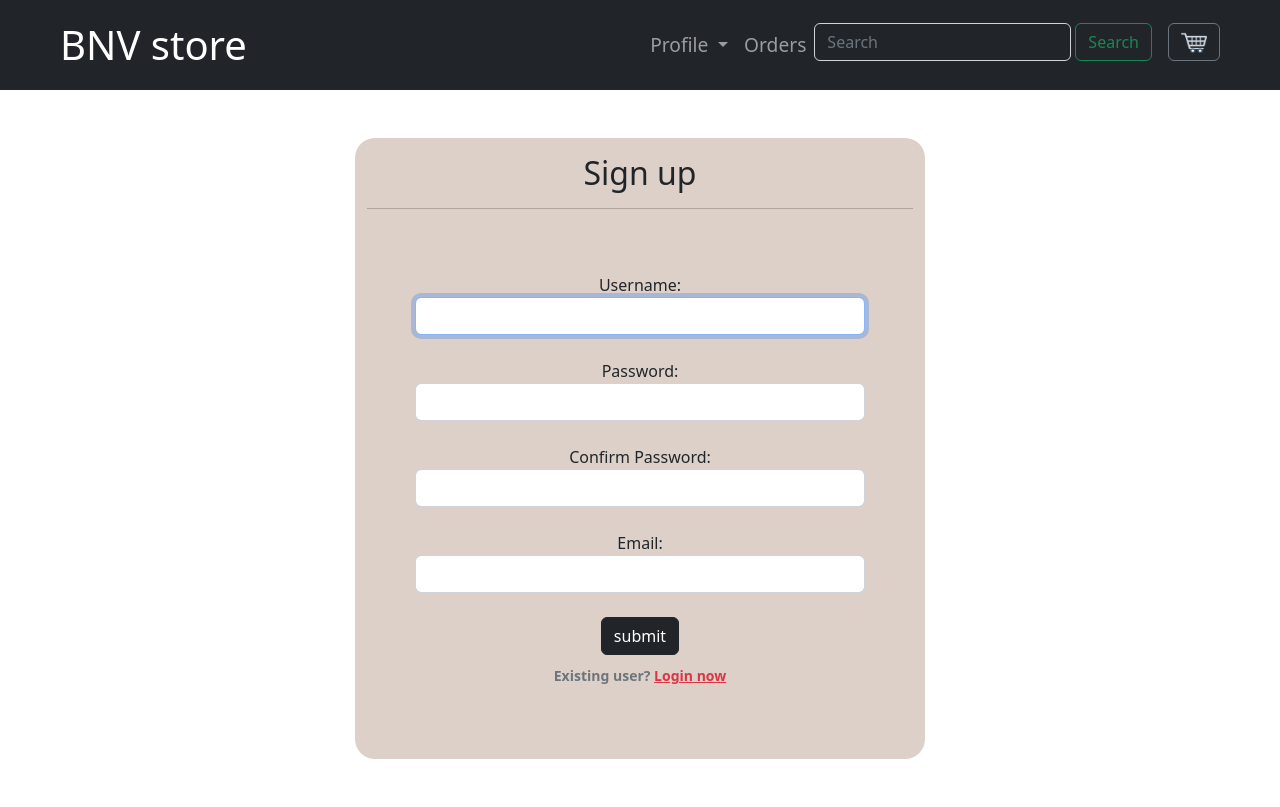
After one commit to abhinavpvjyn/BNV, a Django app: page /Customerreg in a window 1280 px wide. The commit adds this page. Run offline with Django 4.2, Linux system fonts and the light colour scheme.

```diff
--- /dev/null
+++ b/ecom/app/forms.py
@@ -0,0 +1,8 @@
+from django import forms
+from django.contrib.auth.forms import UserCreationForm
+
+class CustomerRegistrationForm(UserCreationForm):
+    username = forms.CharField(widget=forms.TextInput(attrs={'autofocus':'True','class':'form-control'}))
+    email =forms.CharField(widget=forms.EmailInput(attrs={'class':'form-control'}))
+    password1 =forms.CharField(label='Password',widget=forms.PasswordInput(attrs={'class':'form-control'}))
+    password2 =forms.CharField(label='Confirm Password',widget=forms.PasswordInput(attrs={'class':'form-control'}))
--- a/ecom/app/templates/base.html
+++ b/ecom/app/templates/base.html
@@ -33,7 +33,7 @@
                   Profile
                 </a>
                 <ul class="dropdown-menu bg-secondary">
-                  <li><a class="dropdown-item" href="#">Action</a></li>
+                  <li><a class="dropdown-item" href="{% url 'customerregistraion' %}">Sign up</a></li>
                   <li><a class="dropdown-item" href="#">Another action</a></li>
                   <li><hr class="dropdown-divider"></li>
                   <li><a class="dropdown-item" href="#">Something else here</a></li>
--- /dev/null
+++ b/ecom/app/templates/custreg.html
@@ -0,0 +1,346 @@
+{% extends 'base.html' %}
+
+{% load static %}
+{% block title %}User Registration{% endblock %}
+
+{% block content %}
+
+<div class="container text-center">
+    <div class="row my-5 ">
+        <div class="col-sm-6 offset-sm-3 py-3" style="background-color: rgb(221,208,200); border-radius:20px">
+
+            <h2>Sign up</h2>
+            <hr>
+            <form action="" method="post" class=" p-5" novalidate>
+                {% csrf_token %}
+                {% for f in form %}
+                {{f.label_tag}}{{f}} <small class="text-danger">{{f.errors|striptags}}</small><br>
+
+                {% endfor %}
+                <input type="submit" class="btn btn-dark" value="submit">
+                <div class="text-center text-secondary fw-bold my-2">
+                    <small>Existing user? <a href="#" class="text-danger">Login now</a></small>
+                </div>
+
+                {% if form.non_field_errors %}
+                {% for error in form.non_field_errors %}
+                <p class="alert alert-danger my-3">{{errors}}</p>
+                {% endfor %}
+                {% endif%}
+            </form>
+        </div>
+    </div>
+</div>
+<!-- <style>
+    @import url('https://fonts.googleapis.com/css?family=Montserrat:400,800');
+
+    * {
+        box-sizing: border-box;
+    }
+
+    body {
+        background: #f6f5f7;
+        display: flex;
+        justify-content: center;
+        align-items: center;
+        flex-direction: column;
+        font-family: 'Montserrat', sans-serif;
+        height: 100vh;
+        margin: -20px 0 50px;
+    }
+
+    h1 {
+        font-weight: bold;
+        margin: 0;
+    }
+
+    h2 {
+        text-align: center;
+    }
+
+    p {
+        font-size: 14px;
+        font-weight: 100;
+        line-height: 20px;
+        letter-spacing: 0.5px;
+        margin: 20px 0 30px;
+    }
+
+    span {
+        font-size: 12px;
+    }
+
+    a {
+        color: #333;
+        font-size: 14px;
+        text-decoration: none;
+        margin: 15px 0;
+    }
+
+    button {
+        border-radius: 20px;
+        border: 1px solid #FF4B2B;
+        background-color: #FF4B2B;
+        color: #FFFFFF;
+        font-size: 12px;
+        font-weight: bold;
+        padding: 12px 45px;
+        letter-spacing: 1px;
+        text-transform: uppercase;
+        transition: transform 80ms ease-in;
+    }
+
+    button:active {
+        transform: scale(0.95);
+    }
+
+    button:focus {
+        outline: none;
+    }
+
+    button.ghost {
+        background-color: transparent;
+        border-color: #FFFFFF;
+    }
+
+    form {
+        background-color: #FFFFFF;
+        display: flex;
+        align-items: center;
+        justify-content: center;
+        flex-direction: column;
+        padding: 0 50px;
+        height: 100%;
+        text-align: center;
+    }
+
+    input {
+        background-color: #eee;
+        border: none;
+        padding: 12px 15px;
+        margin: 8px 0;
+        width: 100%;
+    }
+
+    .container {
+        background-color: #fff;
+        border-radius: 10px;
+          box-shadow: 0 14px 28px rgba(0,0,0,0.25),
+                0 10px 10px rgba(0,0,0,0.22);
+        position: relative;
+        overflow: hidden;
+        width: 768px;
+        max-width: 100%;
+        min-height: 480px;
+    }
+
+    .form-container {
+        position: absolute;
+        top: 0;
+        height: 100%;
+        transition: all 0.6s ease-in-out;
+    }
+
+    .sign-in-container {
+        left: 0;
+        width: 50%;
+        z-index: 2;
+    }
+
+    .container.right-panel-active .sign-in-container {
+        transform: translateX(100%);
+    }
+
+    .sign-up-container {
+        left: 0;
+        width: 50%;
+        opacity: 0;
+        z-index: 1;
+    }
+
+    .container.right-panel-active .sign-up-container {
+        transform: translateX(100%);
+        opacity: 1;
+        z-index: 5;
+        animation: show 0.6s;
+    }
+
+    @keyframes show {
+        0%, 49.99% {
+            opacity: 0;
+            z-index: 1;
+        }
+
+        50%, 100% {
+            opacity: 1;
+            z-index: 5;
+        }
+    }
+
+    .overlay-container {
+        position: absolute;
+        top: 0;
+        left: 50%;
+        width: 50%;
+        height: 100%;
+        overflow: hidden;
+        transition: transform 0.6s ease-in-out;
+        z-index: 100;
+    }
+
+    .container.right-panel-active .overlay-container{
+        transform: translateX(-100%);
+    }
+
+    .overlay {
+        background: #FF416C;
+        background: -webkit-linear-gradient(to right, #FF4B2B, #FF416C);
+        background: linear-gradient(to right, #FF4B2B, #FF416C);
+        background-repeat: no-repeat;
+        background-size: cover;
+        background-position: 0 0;
+        color: #FFFFFF;
+        position: relative;
+        left: -100%;
+        height: 100%;
+        width: 200%;
+          transform: translateX(0);
+        transition: transform 0.6s ease-in-out;
+    }
+
+    .container.right-panel-active .overlay {
+          transform: translateX(50%);
+    }
+
+    .overlay-panel {
+        position: absolute;
+        display: flex;
+        align-items: center;
+        justify-content: center;
+        flex-direction: column;
+        padding: 0 40px;
+        text-align: center;
+        top: 0;
+        height: 100%;
+        width: 50%;
+        transform: translateX(0);
+        transition: transform 0.6s ease-in-out;
+    }
+
+    .overlay-left {
+        transform: translateX(-20%);
+    }
+
+    .container.right-panel-active .overlay-left {
+        transform: translateX(0);
+    }
+
+    .overlay-right {
+        right: 0;
+        transform: translateX(0);
+    }
+
+    .container.right-panel-active .overlay-right {
+        transform: translateX(20%);
+    }
+
+    .social-container {
+        margin: 20px 0;
+    }
+
+    .social-container a {
+        border: 1px solid #DDDDDD;
+        border-radius: 50%;
+        display: inline-flex;
+        justify-content: center;
+        align-items: center;
+        margin: 0 5px;
+        height: 40px;
+        width: 40px;
+    }
+
+    footer {
+        background-color: #222;
+        color: #fff;
+        font-size: 14px;
+        bottom: 0;
+        position: fixed;
+        left: 0;
+        right: 0;
+        text-align: center;
+        z-index: 999;
+    }
+
+    footer p {
+        margin: 10px 0;
+    }
+
+    footer i {
+        color: red;
+    }
+
+    footer a {
+        color: #3c97bf;
+        text-decoration: none;
+    }</style>
+
+
+<h2>Weekly Coding Challenge #1: Sign in/up Form</h2>
+<div class="container" id="container">
+	<div class="form-container sign-up-container">
+		<form action="#">
+			<h1>Create Account</h1>
+			<div class="social-container">
+				<a href="#" class="social"><i class="fab fa-facebook-f"></i></a>
+				<a href="#" class="social"><i class="fab fa-google-plus-g"></i></a>
+				<a href="#" class="social"><i class="fab fa-linkedin-in"></i></a>
+			</div>
+			<span>or use your email for registration</span>
+			<input type="text" placeholder="Name" />
+			<input type="email" placeholder="Email" />
+			<input type="password" placeholder="Password" />
+			<button>Sign Up</button>
+		</form>
+	</div>
+	<div class="form-container sign-in-container">
+		<form action="#">
+			<h1>Sign in</h1>
+			<div class="social-container">
+				<a href="#" class="social"><i class="fab fa-facebook-f"></i></a>
+				<a href="#" class="social"><i class="fab fa-google-plus-g"></i></a>
+				<a href="#" class="social"><i class="fab fa-linkedin-in"></i></a>
+			</div>
+			<span>or use your account</span>
+			<input type="email" placeholder="Email" />
+			<input type="password" placeholder="Password" />
+			<a href="#">Forgot your password?</a>
+			<button>Sign In</button>
+		</form>
+	</div>
+	<div class="overlay-container">
+		<div class="overlay">
+			<div class="overlay-panel overlay-left">
+				<h1>Welcome Back!</h1>
+				<p>To keep connected with us please login with your personal info</p>
+				<button class="ghost" id="signIn">Sign In</button>
+			</div>
+			<div class="overlay-panel overlay-right">
+				<h1>Hello, Friend!</h1>
+				<p>Enter your personal details and start journey with us</p>
+				<button class="ghost" id="signUp">Sign Up</button>
+			</div>
+		</div>
+	</div>
+</div>
+<script>const signUpButton = document.getElementById('signUp');
+    const signInButton = document.getElementById('signIn');
+    const container = document.getElementById('container');
+
+    signUpButton.addEventListener('click', () => {
+        container.classList.add("right-panel-active");
+    });
+
+    signInButton.addEventListener('click', () => {
+        container.classList.remove("right-panel-active");
+    });</script> -->
+{% endblock content %}
--- a/ecom/app/urls.py
+++ b/ecom/app/urls.py
@@ -8,6 +8,10 @@ urlpatterns = [
     path('category/<slug:value>',views.CategoryView.as_view(),name="category"),
     path('productdetail/<int:pk>',views.ProductDetails.as_view(),name="productdetail"),
 
+    path('Customerreg',views.CustomerRegistrationView.as_view(),name="customerregistraion"),
+
+
+
     path('reg',views.createuser),
     path('log',views.loginpanel),
 ]+static(settings.MEDIA_URL, document_root=settings.MEDIA_ROOT)
--- a/ecom/app/views.py
+++ b/ecom/app/views.py
@@ -2,6 +2,8 @@ from django.shortcuts import render,redirect,HttpResponse
 from app.models import Users,Product
 from django.contrib.auth import authenticate,login,logout
 from django.views import View
+from . forms import CustomerRegistrationForm
+from django.contrib import messages
 
 # Create your views here.
 
@@ -19,6 +21,20 @@ class ProductDetails(View):
         product=Product.objects.get(id=pk)
 
         return render(request,'productdetail.html',locals())
+
+
+class CustomerRegistrationView(View):
+    def get(self,request):
+        form = CustomerRegistrationForm()
+        return render(request,'custreg.html',locals())
+    def post(self,request):
+        form=CustomerRegistrationForm(request.POST)
+        if form.is_valid():
+            form.save()
+            messages.success(request,"Sign up completed!")
+        else:
+            messages.errors(request,"invalid Inputs!!!")
+        return render(request,'custreg.html',locals())
 
 
 
```
